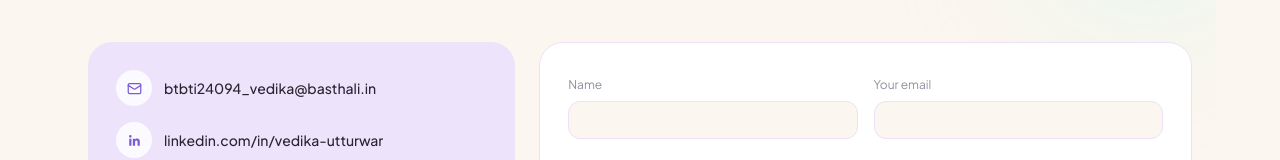
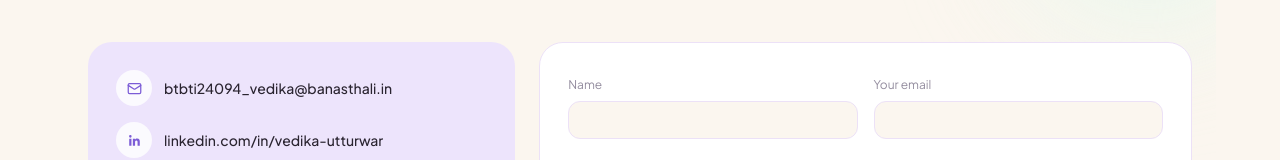
Before and after one commit to Vedika-u/vedika-utturwar, a React (Vite) app: page / in a window 1280 px wide. Shown: the part 6923-7083 px from the top of the page. Built offline with nearby package versions, Linux system fonts and the light colour scheme.

Commit message:
Fix email typo and update resume

```diff
--- a/src/data/content.ts
+++ b/src/data/content.ts
@@ -4,7 +4,7 @@ export const profile = {
   role: 'Aspiring Software Engineer & AI Engineer',
   focus: 'Agentic AI · Generative AI · Backend Engineering · Cybersecurity Automation',
   location: 'Banasthali Vidyapeeth, Rajasthan',
-  email: 'btbti24094_vedika@basthali.in',
+  email: 'btbti24094_vedika@banasthali.in',
   github: 'https://github.com/Vedika-u',
   linkedin: 'https://www.linkedin.com/in/vedika-utturwar-b37b75336',
   year: 'Third-year',
```
Also changed, not shown: 1 other file (tests, documents, lock files or other folders).
